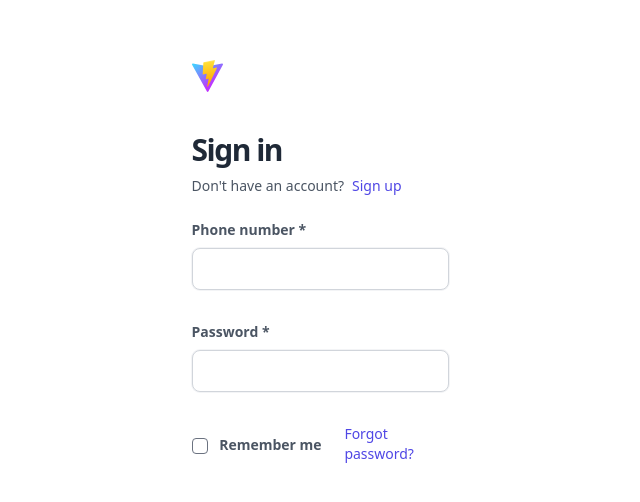
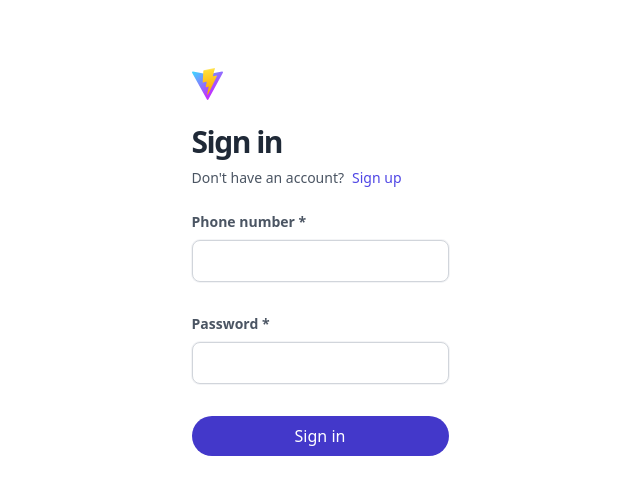
Before and after one commit to allandereal/octagon-test, a Vue app in the folder ui/: page / in a window 1280 px wide. Shown: the part 142-644 px from the top of the page, without its empty margins (320-960 px from the left). Built offline with nearby package versions, Linux system fonts and the light colour scheme.

Commit message:
use margins to space form fields vertically

```diff
--- a/ui/src/components/LoginPage.vue
+++ b/ui/src/components/LoginPage.vue
@@ -3,34 +3,25 @@ import InputField from './forms/InputField.vue'
 import { ref } from 'vue'
 
 defineProps({
-  msg: String
+  //msg: String
 })
 
-const count = ref(0)
+//onst count = ref(0)
 </script>
 
 <template>
 <div class="flex items-center justify-center h-screen">
   <div>
-    <img class="py-6" src="/vite.svg">
-    <h1 class="text-gray-800 pt-4 text-3xl tracking-tighter font-bold">Sign in</h1>
-    <p class="py-2 text-sm">
+    <img class="my-6" src="/vite.svg">
+    <h1 class="text-gray-800 mt-4 text-3xl tracking-tighter font-bold">Sign in</h1>
+    <p class="my-2 text-sm">
       <span class="text-gray-600">Don't have an account?</span>
       <a class="text-indigo-600 ml-2 hover:underline" href="/">Sign up</a>
     </p>
 
     <InputField label="Phone number *" type="text" />
     <InputField label="Password *" type="password" />
-
-    <div class="py-4 flex items-center justify-between">
-      <label class="md:w-2/3 block text-gray-600 font-semibold">
-        <input class="mr-2 rounded leading-tight" type="checkbox">
-        <span class="text-sm">
-          Remember me
-        </span>
-      </label>
-      <a class="text-indigo-600 text-sm " href="/">Forgot password?</a>
-    </div>
+    <button class="bg-indigo-700 text-white w-full my-4 py-2 rounded-full hover:bg-indigo-700">Sign in</button>
   </div>
 </div>
 </template>
```
